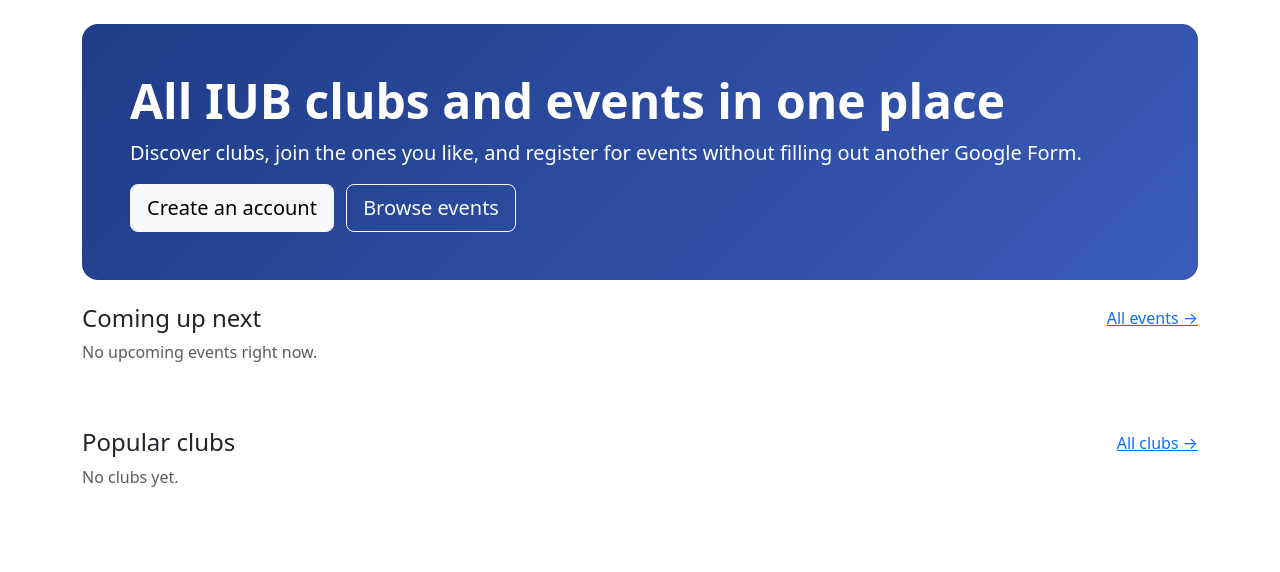
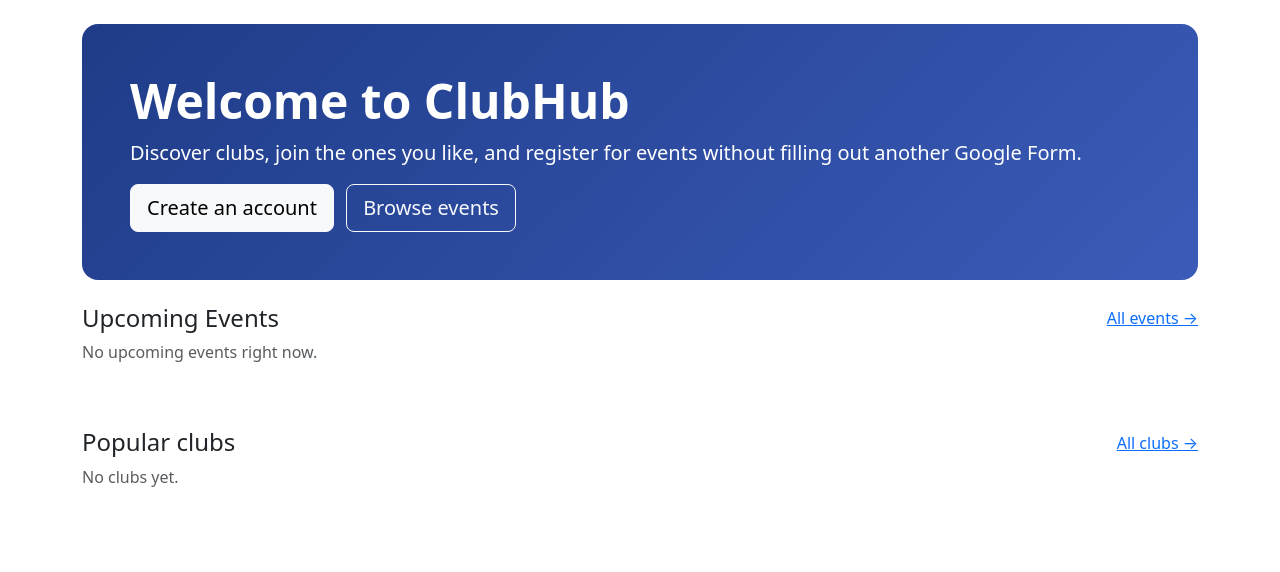
Before and after one commit to sadmanmahmood3/clubhub, a Django app: page / in a window 1280 px wide. Shown: the part 56-628 px from the top of the page. Run offline with Django 5.2, Linux system fonts and the light colour scheme; data that the repository does not hold is empty.

Commit message:
Update home.html

```diff
--- a/templates/home.html
+++ b/templates/home.html
@@ -2,7 +2,7 @@
 
 {% block content %}
 <section class="hero rounded-4 p-5 mb-4">
-  <h1 class="display-5 fw-bold">All IUB clubs and events in one place</h1>
+  <h1 class="display-5 fw-bold">Welcome to ClubHub</h1>
   <p class="lead">
     Discover clubs, join the ones you like, and register for events without filling out
     another Google Form.
@@ -16,7 +16,7 @@
 </section>
 
 <div class="d-flex justify-content-between align-items-center mb-2">
-  <h2 class="h4 mb-0">Coming up next</h2>
+  <h2 class="h4 mb-0">Upcoming Events</h2>
   <a href="{% url 'events:list' %}">All events &rarr;</a>
 </div>
 <div class="row g-3 mb-5">
```
